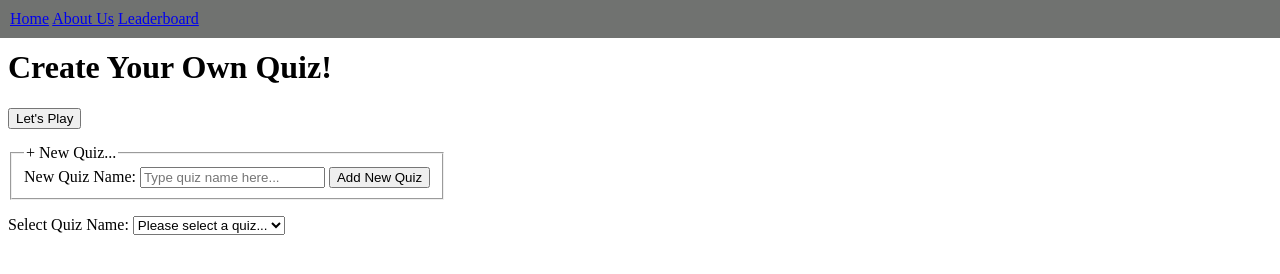
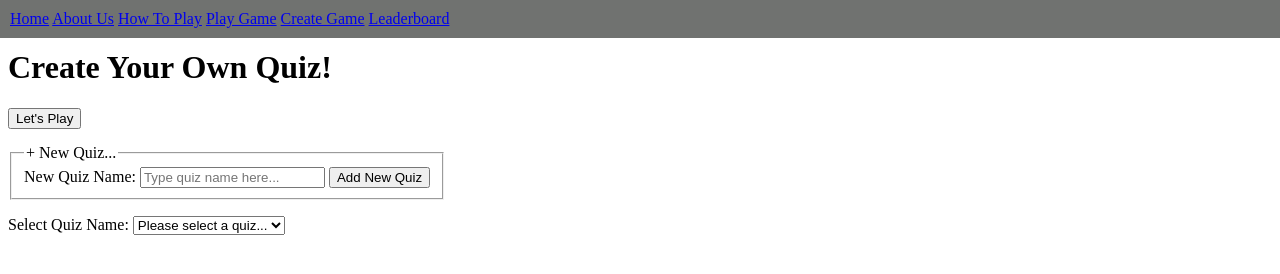
Before and after one commit to devonhackley/ticTacQuiz, a plain HTML site: page createquiz.html in a window 1280 px wide. Drawn offline with Linux system fonts and the light colour scheme.

Commit message:
standardized Nav bar on all html pages

```diff
--- a/createquiz.html
+++ b/createquiz.html
@@ -12,7 +12,10 @@
       <nav>
         <a href="index.html">Home</a>
         <a href="about.html">About Us</a>
-        <a href="#">Leaderboard</a>
+        <a href="rules.html">How To Play</a>
+        <a href="play.html">Play Game</a>
+        <a href="createquiz.html">Create Game</a>
+        <a href="leaderboard.html">Leaderboard</a>
       </nav>
     </header>
     <main>
```
Also changed, not shown: gamestart.html (+2 -0 lines), index.html (+3 -0 lines), leaderboard.html (+3 -0 lines), play.html (+3 -0 lines), rules.html (+2 -1 lines).
